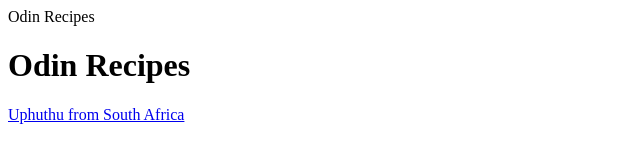
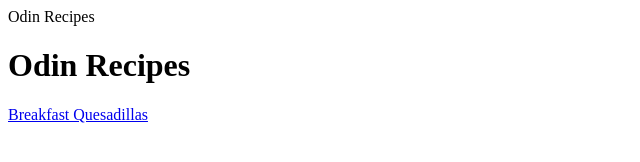
Before and after one commit to Natashacodes-prog/odin-recipes, a plain HTML site: page index.html in a window 1280 px wide. Shown: the full height of the page, 0-640 px from the left. Drawn offline with Linux system fonts and the light colour scheme.

Commit message:
Deleted error link to image that was supposed to be on Breakfast_Quesadillas.html page

```diff
--- a/index.html
+++ b/index.html
@@ -2,9 +2,10 @@
 <html>
     <head>Odin Recipes</head>
     <title>Odine Recipes by Nonto</title>
+    <meta charset="UTF-8">
     <body>
         <h1>Odin Recipes</h1>
-        <a href="recipes/uphuthu.html">Uphuthu from South Africa</a>
+        <a href="recipes/Breakfast_Quesadillas.html">Breakfast Quesadillas</a>
 
 
 
```
